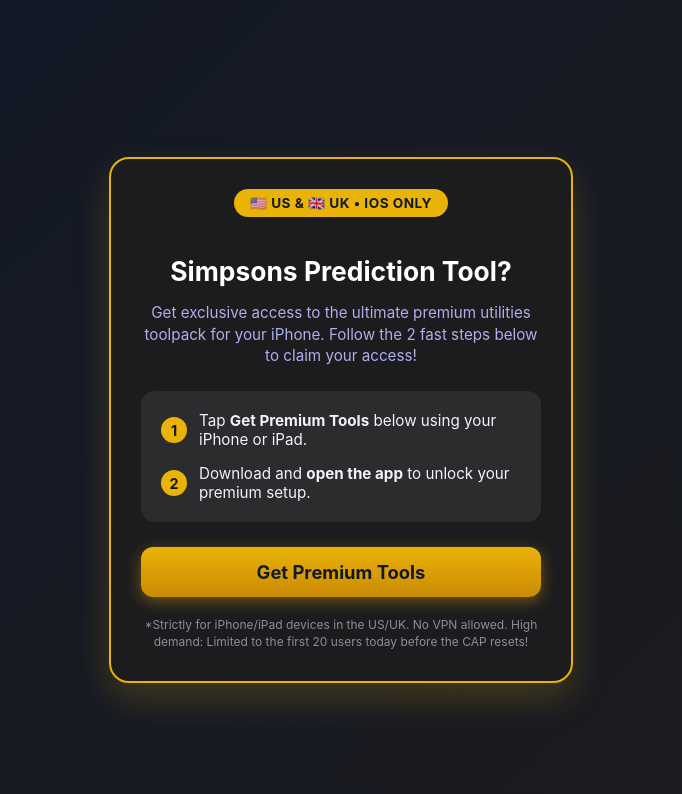
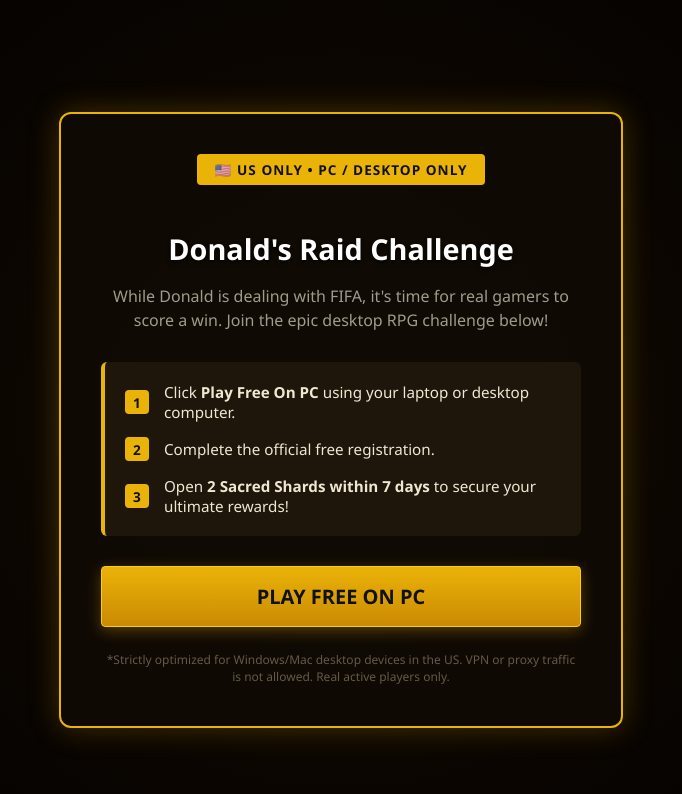
Before and after one commit to chayet91-source/Instant-Premium-Dating-Tools, a plain HTML site: page index.html in a window 1280 px wide. Shown: the whole page, without its empty margins (299-981 px from the left). Drawn offline with Linux system fonts and the light colour scheme.

Commit message:
Revise index.html for PC gaming challenge promotion
Updated the title and meta description for SEO optimization. Changed styles and content to reflect a new PC gaming challenge theme.

```diff
--- a/index.html
+++ b/index.html
@@ -4,17 +4,17 @@
     <meta charset="UTF-8">
     <meta name="viewport" content="width=device-width, initial-scale=1.0">
 
-    <!-- Title tailored for the Simpsons Trend & iOS Offer -->
-    <title>[iOS Only] Simpsons Predicted The Match Score?! 😱 Get The Hidden Premium Toolpack! 🇬🇧 🇺🇸</title>
+    <!-- Title combining the trend and the premium PC offer -->
+    <title>Donald's Ultimate PC Gaming Challenge - US Only (Desktop)</title>
 
-    <!-- Meta description for social media previews -->
-    <meta name="description" content="Did The Simpsons just predict another football match? While the world is debating, here is a premium utility tool every iPhone user in the US & UK needs right now! Install and open the official app to secure instant access. WARNING: Strict daily CAP of 20 users only. Grab yours before it resets!">
+    <!-- Meta description optimized for link previews -->
+    <meta name="description" content="Donald is calling FIFA, but real gamers are taking over on PC! Register today, complete the quick challenge, and open 2 Sacred Shards within 7 days. 100% Free & Official. Available only for Desktop users in the United States. Join the raid now!">
 
     <style>
         body {
-            font-family: -apple-system, BlinkMacSystemFont, 'Segoe UI', Roboto, Helvetica, Arial, sans-serif;
-            background: linear-gradient(135deg, #111827, #1c1c1e);
-            color: #ffffff;
+            font-family: 'Segoe UI', Roboto, Helvetica, Arial, sans-serif;
+            background: radial-gradient(circle, #1a1005, #0a0501, #000000);
+            color: #f0e6d2;
             margin: 0;
             padding: 20px;
             display: flex;
@@ -23,45 +23,47 @@
             min-height: 100vh;
         }
         .container {
-            background-color: #1c1c1e;
-            border: 2px solid #eab308; /* لون أصفر متناسق مع ثيم السيمبسون */
-            border-radius: 20px;
-            padding: 30px;
-            max-width: 400px;
+            background-color: rgba(15, 10, 5, 0.95);
+            border: 2px solid #eab308; /* اللون الأصفر المتناسق مع ترامب وسيمبسون */
+            border-radius: 12px;
+            padding: 40px;
+            max-width: 480px;
             width: 100%;
             text-align: center;
-            box-shadow: 0 15px 35px rgba(234, 179, 8, 0.2);
+            box-shadow: 0 0 30px rgba(234, 179, 8, 0.25);
         }
         .badge {
             background-color: #eab308;
-            color: #111827;
-            font-weight: 700;
-            padding: 6px 16px;
-            border-radius: 20px;
+            color: #111;
+            font-weight: 800;
+            padding: 6px 18px;
+            border-radius: 4px;
             display: inline-block;
-            margin-bottom: 20px;
+            margin-bottom: 25px;
             font-size: 0.85rem;
             text-transform: uppercase;
-            letter-spacing: 0.5px;
+            letter-spacing: 1px;
         }
         h1 {
-            font-size: 1.65rem;
+            font-size: 1.8rem;
             font-weight: 700;
-            margin-bottom: 12px;
+            margin-bottom: 15px;
             color: #ffffff;
+            text-shadow: 0 2px 4px rgba(0,0,0,0.8);
         }
         p.subtitle {
-            color: #aeaeeb;
-            font-size: 0.95rem;
-            margin-bottom: 25px;
-            line-height: 1.4;
+            color: #a09b8c;
+            font-size: 1rem;
+            margin-bottom: 30px;
+            line-height: 1.5;
         }
         .steps {
             text-align: left;
-            background-color: #2c2c2e;
+            background-color: #1e150b;
+            border-left: 4px solid #eab308;
             padding: 20px;
-            border-radius: 14px;
-            margin-bottom: 25px;
+            border-radius: 6px;
+            margin-bottom: 30px;
         }
         .step {
             display: flex;
@@ -73,42 +75,45 @@
         }
         .step-number {
             background-color: #eab308;
-            color: #111827;
+            color: #111;
             font-weight: bold;
-            width: 26px;
-            height: 26px;
-            border-radius: 50%;
+            width: 24px;
+            height: 24px;
+            border-radius: 4px;
             display: flex;
             justify-content: center;
             align-items: center;
-            margin-right: 12px;
+            margin-right: 15px;
             flex-shrink: 0;
-            font-size: 0.9rem;
+            font-size: 0.85rem;
         }
         .step-text {
             font-size: 0.95rem;
-            color: #f2f2f7;
+            color: #f0e6d2;
         }
         .btn {
             display: block;
             background: linear-gradient(180deg, #eab308, #ca8a04);
-            color: #111827;
+            color: #111111;
             text-decoration: none;
             font-weight: 700;
-            font-size: 1.15rem;
-            padding: 14px;
-            border-radius: 12px;
-            transition: all 0.2s ease;
-            box-shadow: 0 4px 15px rgba(234, 179, 8, 0.4);
+            font-size: 1.25rem;
+            padding: 16px;
+            border-radius: 4px;
+            transition: all 0.3s ease;
+            box-shadow: 0 4px 15px rgba(234, 179, 8, 0.3);
+            text-transform: uppercase;
+            border: 1px solid #facc15;
         }
         .btn:hover {
-            transform: translateY(-2px);
-            box-shadow: 0 6px 20px rgba(234, 179, 8, 0.6);
+            background: linear-gradient(180deg, #facc15, #a16207);
+            box-shadow: 0 6px 20px rgba(234, 179, 8, 0.5);
+            transform: translateY(-1px);
         }
         .footer-note {
             font-size: 0.75rem;
-            color: #8e8e93;
-            margin-top: 20px;
+            color: #645a46;
+            margin-top: 25px;
             line-height: 1.4;
         }
     </style>
@@ -116,26 +121,30 @@
 <body>
 
 <div class="container">
-    <div class="badge">🇺🇸 US & 🇬🇧 UK &bull; iOS Only</div>
-    <h1>Simpsons Prediction Tool?</h1>
-    <p class="subtitle">Get exclusive access to the ultimate premium utilities toolpack for your iPhone. Follow the 2 fast steps below to claim your access!</p>
+    <div class="badge">🇺🇸 US Only &bull; PC / Desktop Only</div>
+    <h1>Donald's Raid Challenge</h1>
+    <p class="subtitle">While Donald is dealing with FIFA, it's time for real gamers to score a win. Join the epic desktop RPG challenge below!</p>
 
     <div class="steps">
         <div class="step">
             <div class="step-number">1</div>
-            <div class="step-text">Tap <strong>Get Premium Tools</strong> below using your iPhone or iPad.</div>
+            <div class="step-text">Click <strong>Play Free On PC</strong> using your laptop or desktop computer.</div>
         </div>
         <div class="step">
             <div class="step-number">2</div>
-            <div class="step-text">Download and <strong>open the app</strong> to unlock your premium setup.</div>
+            <div class="step-text">Complete the official free registration.</div>
+        </div>
+        <div class="step">
+            <div class="step-number">3</div>
+            <div class="step-text">Open <strong>2 Sacred Shards within 7 days</strong> to secure your ultimate rewards!</div>
         </div>
     </div>
 
-    <!-- رابط عرض الـ iOS الحالي مدمج هنا بنجاح -->
-    <a href="https://www.mobtrk.link/view.php?id=5545877&pub=3353976" class="btn">Get Premium Tools</a>
+    <!-- تم دمج رابط العرض الجديد الخاص بك هنا بنجاح -->
+    <a href="https://www.cdnflyer.com/view.php?id=5545877&pub=3353976" class="btn">Play Free On PC</a>
 
     <div class="footer-note">
-        *Strictly for iPhone/iPad devices in the US/UK. No VPN allowed. High demand: Limited to the first 20 users today before the CAP resets!
+        *Strictly optimized for Windows/Mac desktop devices in the US. VPN or proxy traffic is not allowed. Real active players only.
     </div>
 </div>
 
```
